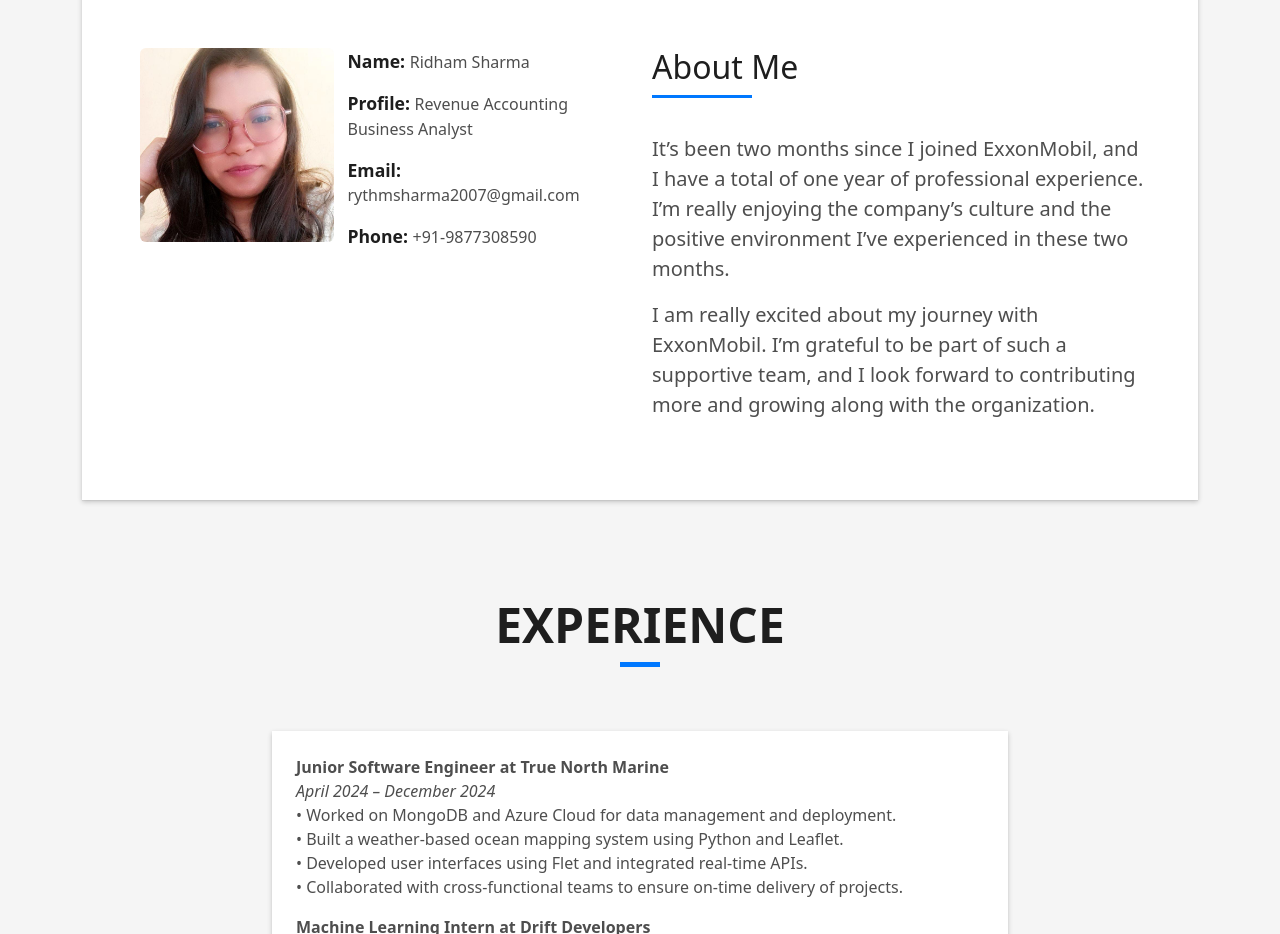
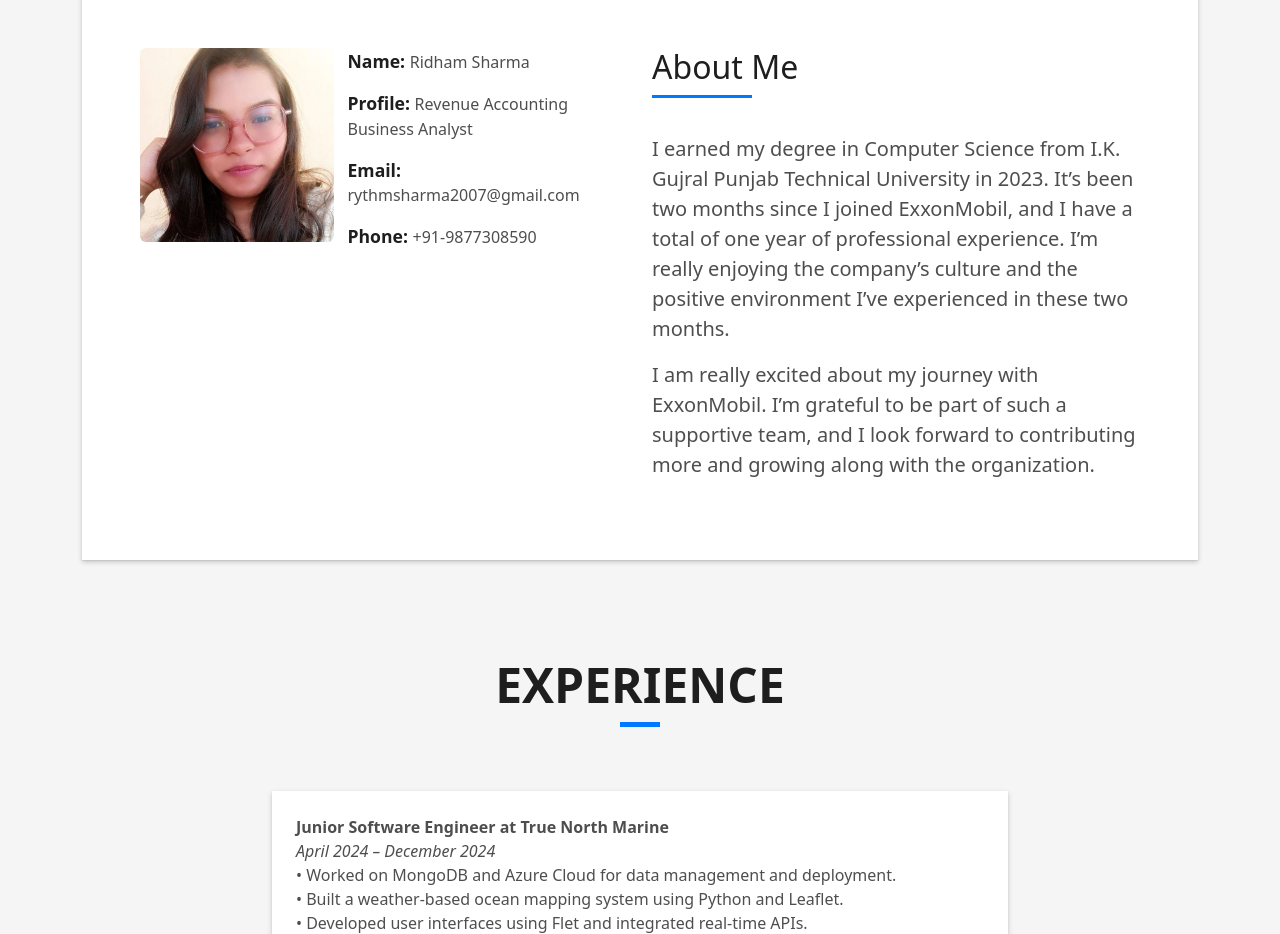
Before and after one commit to ridham639/portfolio_website, a plain HTML site: page index.html in a window 1280 px wide. Shown: the part 880-1814 px from the top of the page. Drawn offline with Linux system fonts and the light colour scheme.

Commit message:
Update index.html

```diff
--- a/index.html
+++ b/index.html
@@ -97,6 +97,8 @@
                   <h5 class="title-left">About Me</h5>
                 </div>
                 <p class="lead">
+                  I earned my degree in Computer Science from I.K. Gujral Punjab Technical University in 2023.
+
                   It’s been two months since I joined ExxonMobil, and I have a total of one year of professional experience.
                   I’m really enjoying the company’s culture and the positive environment I’ve experienced in these two months.
                 </p>
```
